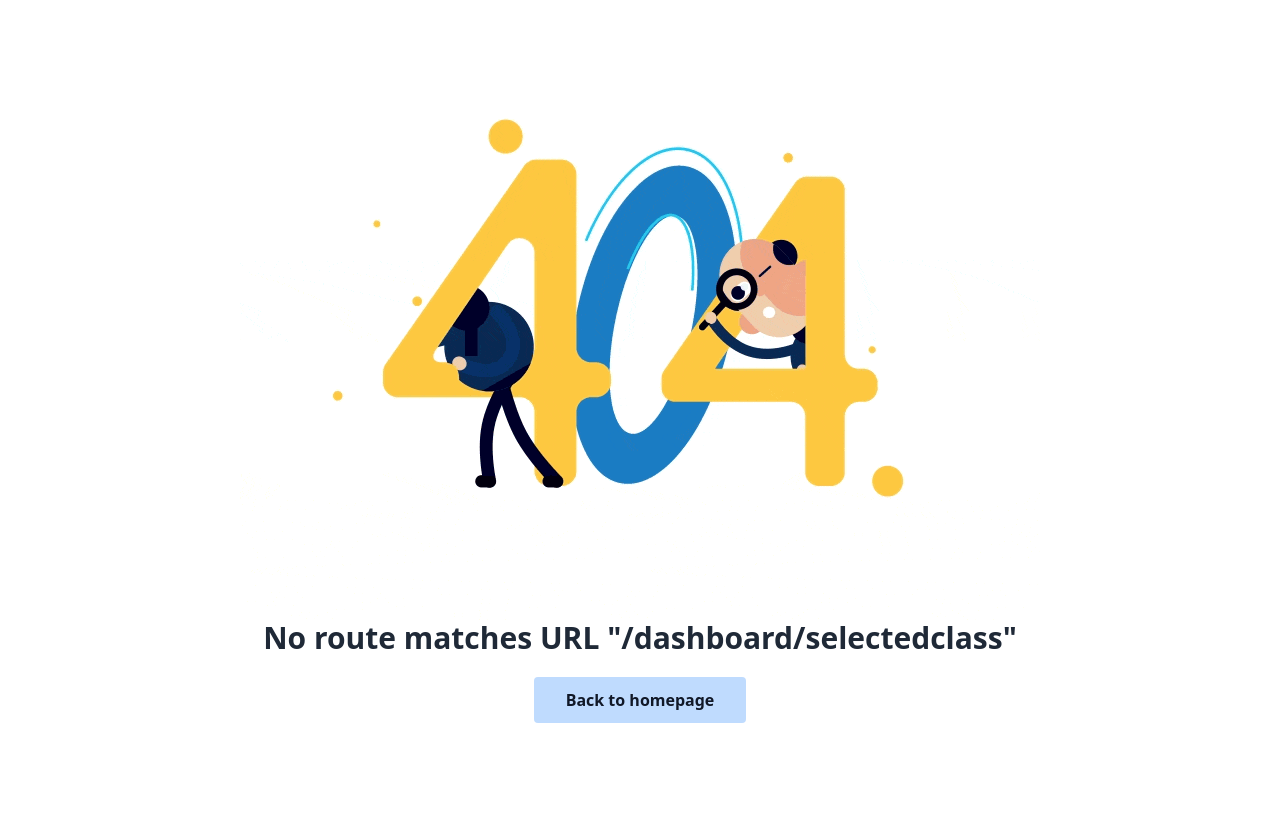
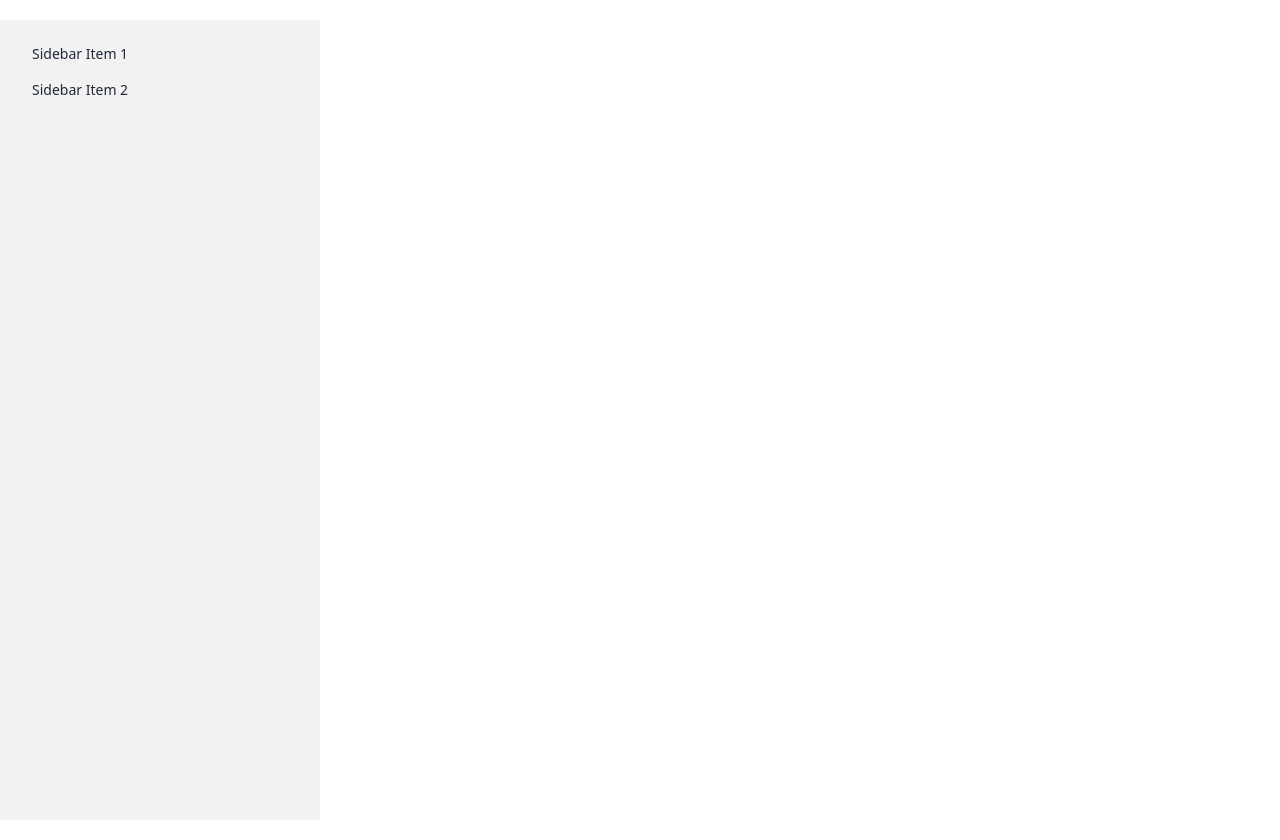
Before and after one commit to sanoar-hossan/fullstack-language-learn-client, a React (Vite) app: page /dashboard/selectedclass in a window 1280 px wide. Before the commit the page ends 800 px from the top, so only its background shows below. Built offline with nearby package versions, Linux system fonts and the light colour scheme; no server answers.

Commit message:
dashboard added

```diff
--- a/package.json
+++ b/package.json
@@ -10,12 +10,14 @@
     "preview": "vite preview"
   },
   "dependencies": {
+    "@tanstack/react-query": "^4.29.12",
     "firebase": "^9.22.1",
     "localforage": "^1.10.0",
     "match-sorter": "^6.3.1",
     "react": "^18.2.0",
     "react-dom": "^18.2.0",
     "react-hook-form": "^7.44.3",
+    "react-icons": "^4.9.0",
     "react-responsive-carousel": "^3.2.23",
     "react-router-dom": "^6.12.0",
     "sort-by": "^1.2.0",
--- /dev/null
+++ b/src/Dashboard/EnrolledClass/EnrolledClass.jsx
@@ -0,0 +1,11 @@
+
+
+const EnrolledClass = () => {
+    return (
+        <div>
+
+        </div>
+    );
+};
+
+export default EnrolledClass;
--- /dev/null
+++ b/src/Dashboard/MySelelectedClass/MySelelectedClass.jsx
@@ -0,0 +1,11 @@
+
+
+const MySelelectedClass = () => {
+    return (
+        <div>
+
+        </div>
+    );
+};
+
+export default MySelelectedClass;
--- /dev/null
+++ b/src/Dashboard/Payment/Payment.jsx
@@ -0,0 +1,11 @@
+
+
+const Payment = () => {
+    return (
+        <div>
+
+        </div>
+    );
+};
+
+export default Payment;
--- /dev/null
+++ b/src/Layout/Dashboard.jsx
@@ -0,0 +1,25 @@
+
+
+const Dashboard = () => {
+    return (
+        <div className="drawer lg:drawer-open">
+        <input id="my-drawer-2" type="checkbox" className="drawer-toggle" />
+        <div className="drawer-content flex flex-col items-center justify-center">
+          {/* Page content here */}
+          <label htmlFor="my-drawer-2" className="btn btn-primary drawer-button lg:hidden">Open Dashboard</label>
+
+        </div>
+        <div className="drawer-side">
+          <label htmlFor="my-drawer-2" className="drawer-overlay"></label>
+          <ul className="menu p-4 w-80 h-full bg-base-200 text-base-content">
+            {/* Sidebar content here */}
+            <li><a>Sidebar Item 1</a></li>
+            <li><a>Sidebar Item 2</a></li>
+          </ul>
+
+        </div>
+      </div>
+    );
+};
+
+export default Dashboard;
--- a/src/main.jsx
+++ b/src/main.jsx
@@ -9,13 +9,24 @@ import {
 } from "react-router-dom";
 import { router } from './Routes/Routes';
 import AuthProvider from './providers/AuthProvider';
+//query tanstack
+import {
+  QueryClient,
+  QueryClientProvider,
+  useQuery,
+} from '@tanstack/react-query'
+
+const queryClient = new QueryClient()
 
 ReactDOM.createRoot(document.getElementById('root')).render(
   <React.StrictMode>
- <AuthProvider>
+    <QueryClientProvider client={queryClient}>
+    <AuthProvider>
  <div className='max-w-screen-xl mx-auto my-5'>
  <RouterProvider router={router} />
  </div>
  </AuthProvider>
+    </QueryClientProvider>
+
   </React.StrictMode>,
 )
```
Also changed, not shown: src/Routes/Routes.jsx (+22 -0 lines), 1 other file (tests, documents, lock files or other folders).
